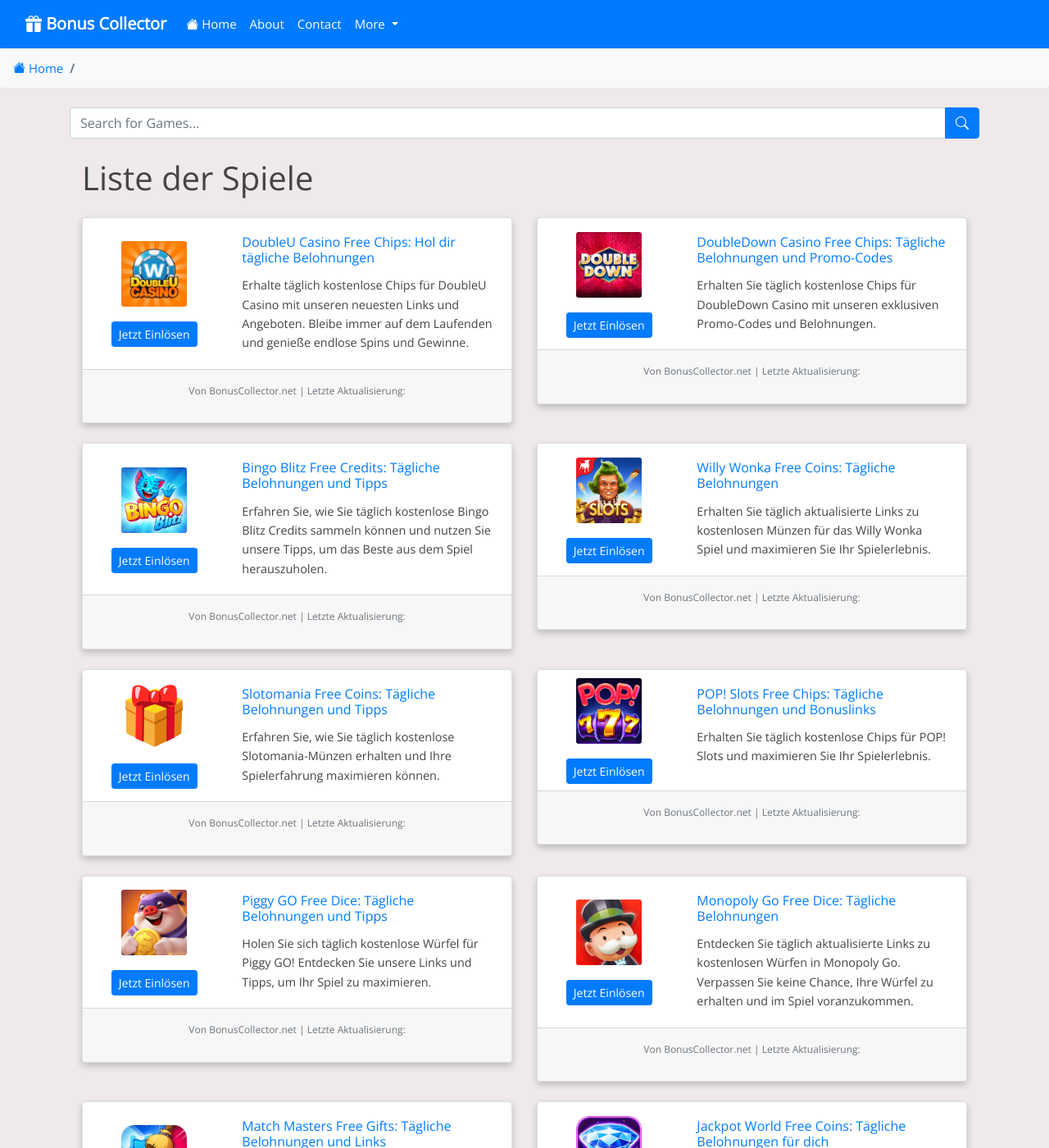
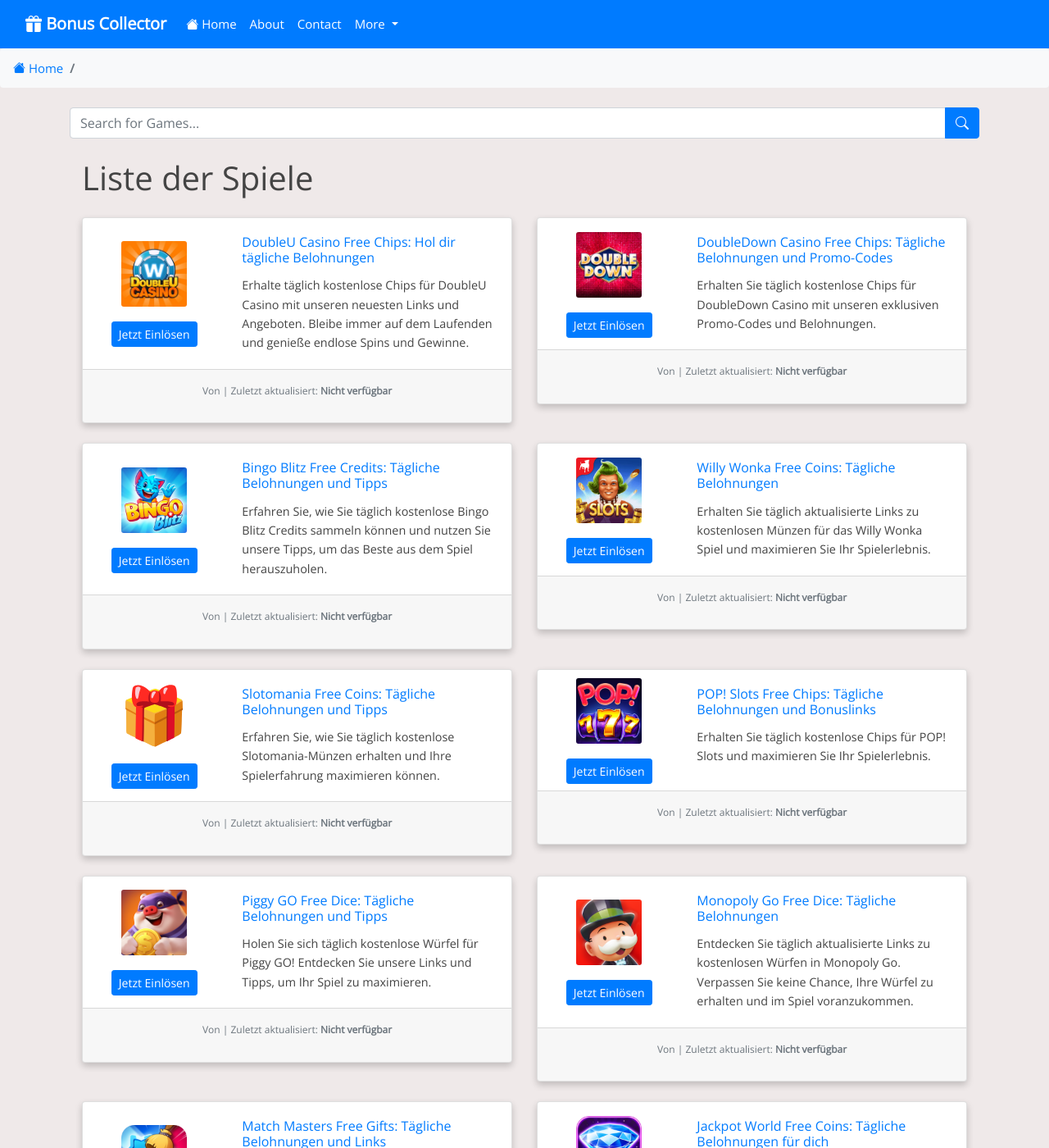
Before and after one commit to Prollad99/bs-net, a Jekyll site: the page built from de/index.html, in a window 1280 px wide and 1400 px high. Shown: the whole window at 82% size. Built offline with Jekyll 4.4.1, drawn with Linux system fonts in a browser that asks for light colours; nearby versions of some CDN libraries; comment, search, counter and statistics services are not loaded; some of the changed text lies outside the part shown.

Commit message:
Update index.html

```diff
--- a/de/index.html
+++ b/de/index.html
@@ -29,8 +29,17 @@
             </div>
 <div class="card-footer text-center">
   <p class="text-muted">
-    <small>Von {{ post.author }} | Letzte Aktualisierung: {{ post.last_modified_at | date: "%d. %B %Y" }}</small>
-  </p>
+  <small>
+    Von <strong>{{ page.author }}</strong> |
+    {% assign include_file = page.include_file | prepend: "_includes/" %}
+    {% if site.data.include_files[page.include_file].last_modified %}
+      Zuletzt aktualisiert:
+      <strong id="last-updated" data-last-modified="{{ site.data.include_files[page.include_file].last_modified | date: "%Y-%m-%dT%H:%M:%SZ" }}"></strong>
+    {% else %}
+      Zuletzt aktualisiert: <strong>Nicht verfügbar</strong>
+    {% endif %}
+  </small>
+</p>
 </div>
           </div>
         </div>
```
